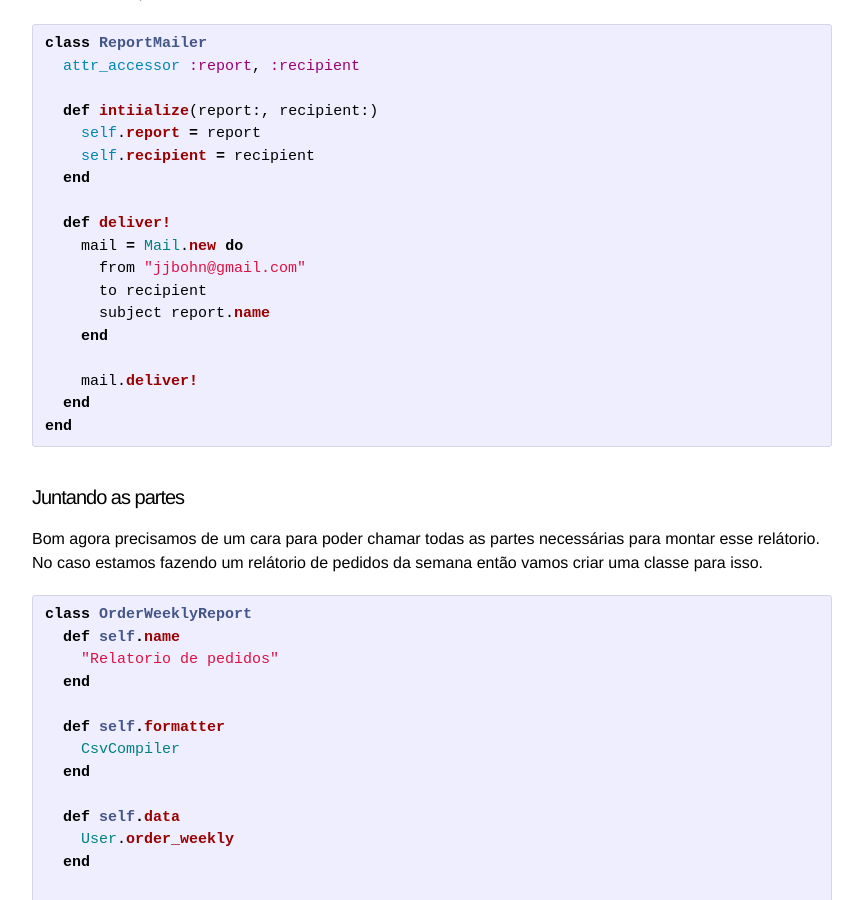
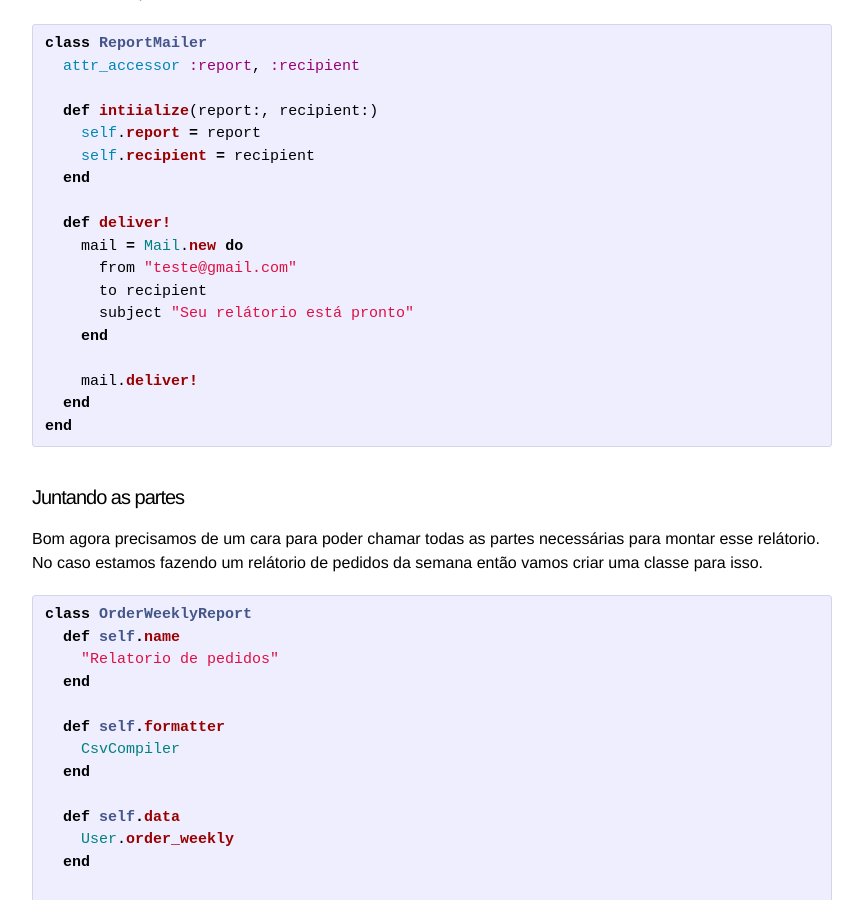
Before and after one commit to brenooliveira/brenooliveira, a Jekyll site: the page built from _posts/2014-08-30-melhorando-como-programador-com-princios-solid.markdown, in a window 1280 px wide and 900 px high, scrolled down 3544 px. Shown: the whole window, without its empty margins (208-1071 px from the left). Built offline with Jekyll 4.4.1, drawn with Linux system fonts in a browser that asks for light colours.

Commit message:
detalhes

```diff
--- a/_posts/2014-08-30-melhorando-como-programador-com-princios-solid.markdown
+++ b/_posts/2014-08-30-melhorando-como-programador-com-princios-solid.markdown
@@ -139,9 +139,9 @@ class ReportMailer
 
   def deliver!
     mail = Mail.new do
-      from "jjbohn@gmail.com"
+      from "teste@gmail.com"
       to recipient
-      subject report.name
+      subject "Seu relátorio está pronto"
     end
 
     mail.deliver!
```
